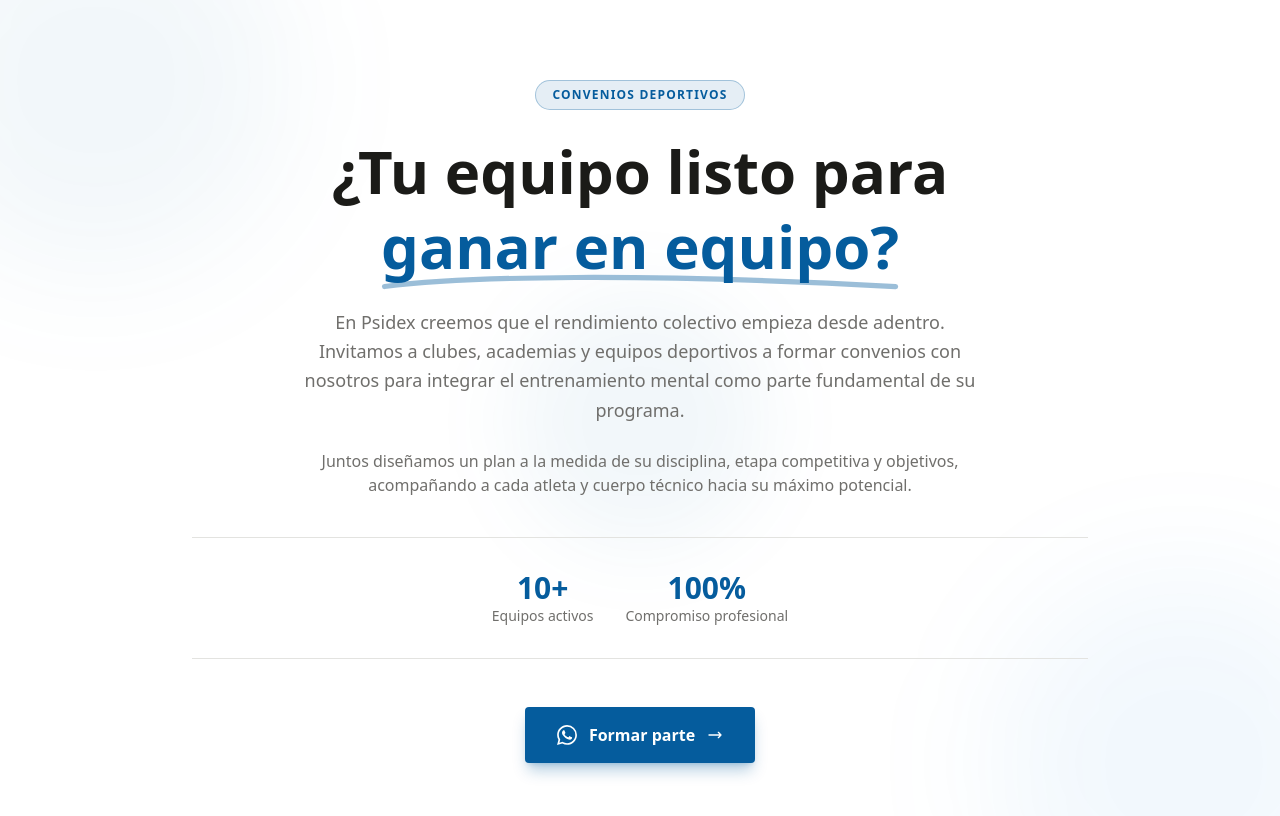
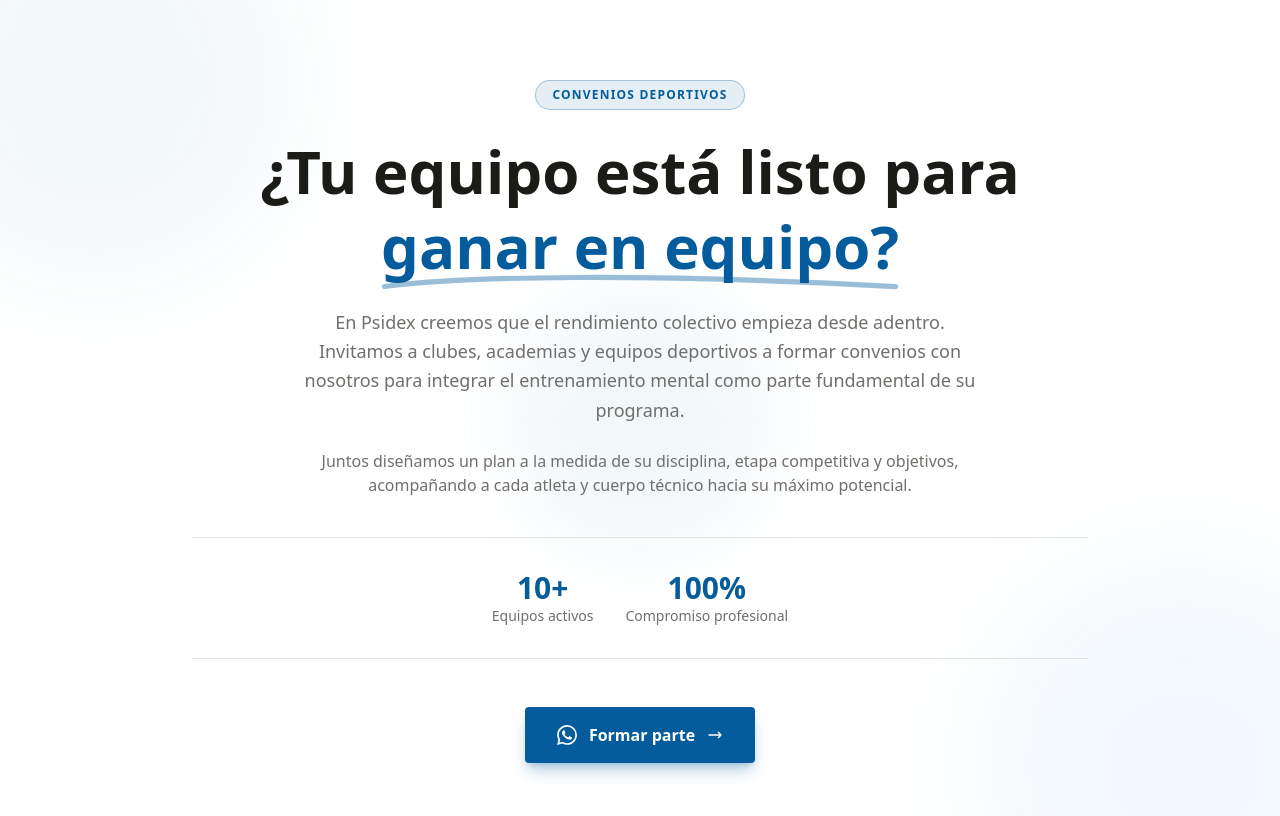
Before and after one commit to carlosupreme/psidex-sport, a React (Vite) app: page / in a window 1280 px wide. Shown: the part 6080-6896 px from the top of the page. Built offline with nearby package versions, Linux system fonts and the light colour scheme.

Commit message:
act marzo 1.2

```diff
--- a/src/App.tsx
+++ b/src/App.tsx
@@ -491,7 +491,7 @@
         </span>
 
                         <h2 className="mb-6 text-4xl font-bold leading-tight text-[#1b1b18] lg:text-6xl dark:text-[#EDEDEC]">
-                            ¿Tu equipo listo para{' '}
+                            ¿Tu equipo está listo para{' '}
                             <span className="relative inline-block text-[#055c9d]">
                 ganar en equipo?
                 <svg className="absolute -bottom-2 left-0 w-full" viewBox="0 0 300 12" fill="none" xmlns="http://www.w3.org/2000/svg">
```
